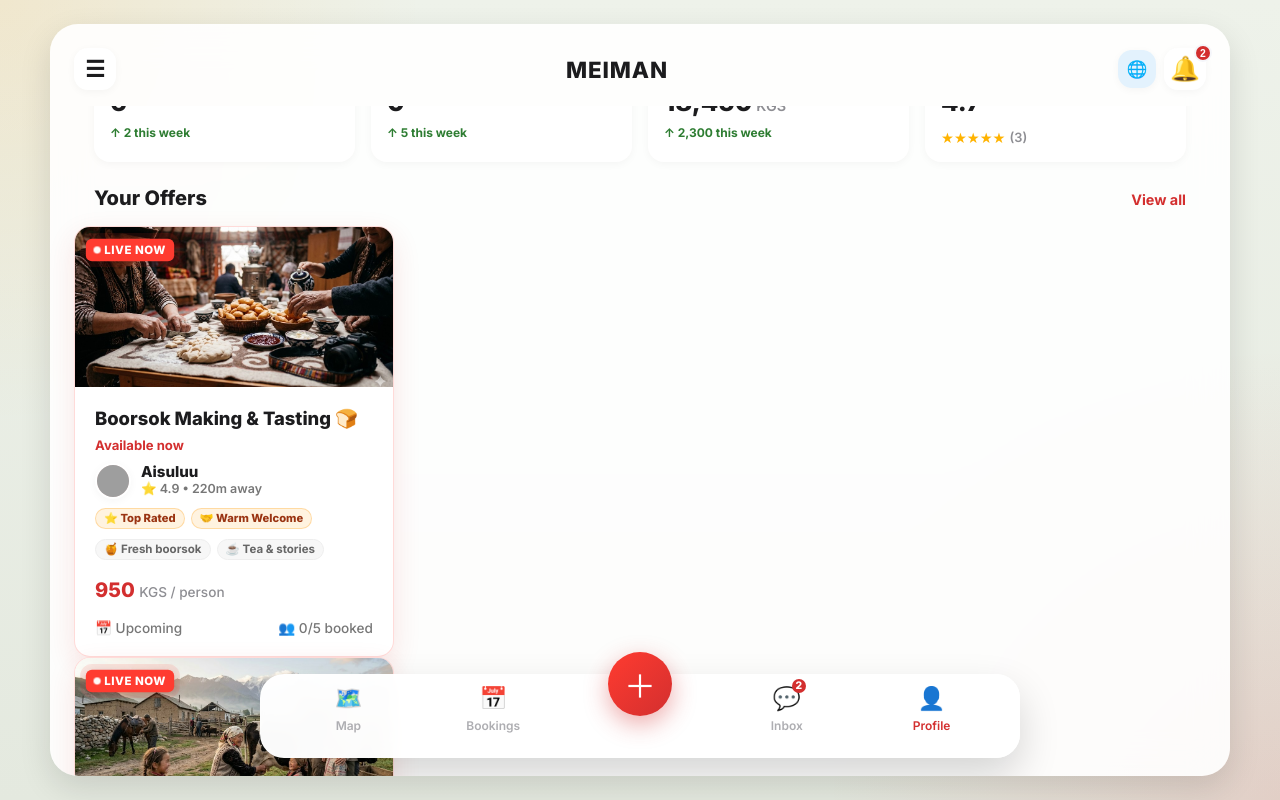
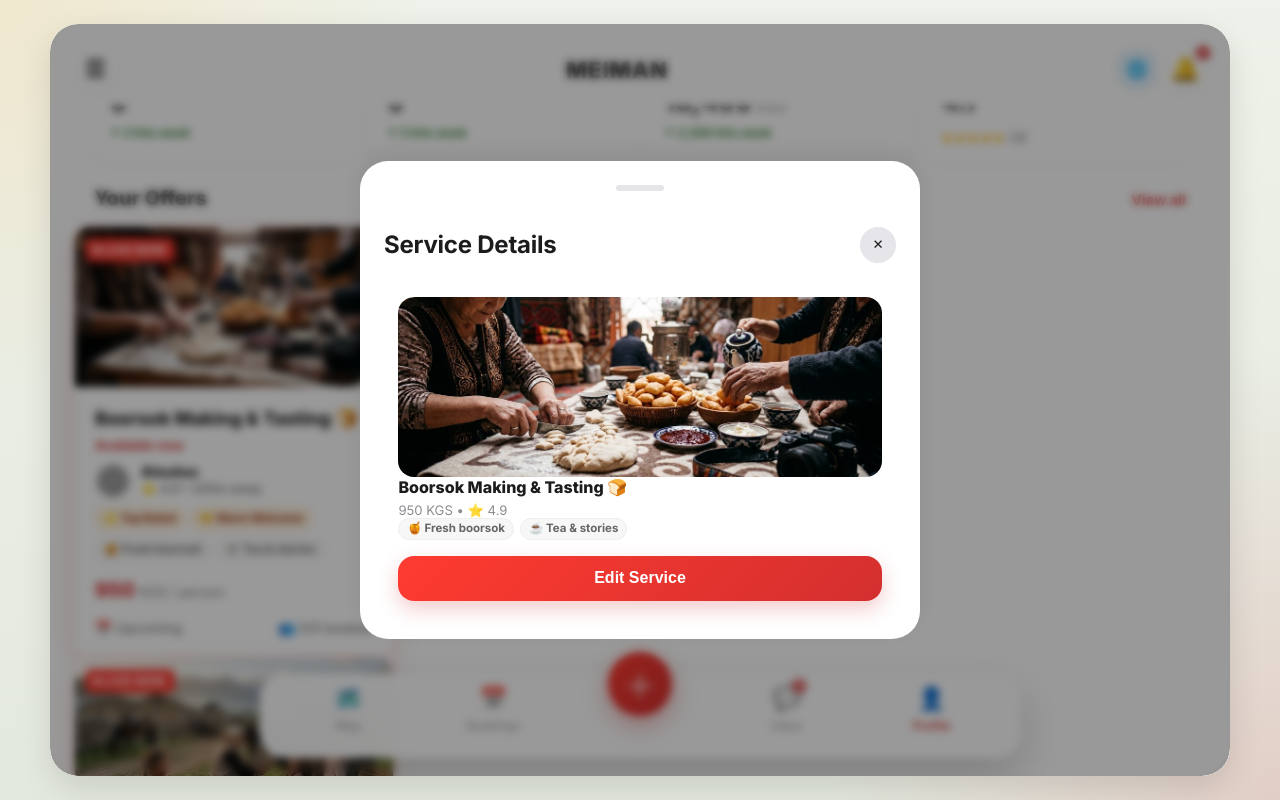
Before and after one commit to bryantfriend/mountianCafe, a plain HTML site: page Meyman/seller.html in a window 1280 px wide. Both pictures are taken after a click on the element 234 px from the left and 441 px from the top of the page. Drawn offline with Linux system fonts and the light colour scheme; grey boxes are pictures that could not be loaded.

Commit message:
Fix host desktop service modal

```diff
--- a/Meyman/seller.js
+++ b/Meyman/seller.js
@@ -719,6 +719,7 @@ function closeBadgesModal() {
 function openProviderServiceManager(serviceId, mode) {
     var state = loadState();
     var offer = serviceId ? findOfferById(state.offers || [], serviceId) : null;
+    var modal = document.getElementById("dummy-feature-modal");
 
     if (mode === "public") {
         alert("Public provider profile preview opened for demo.");
@@ -734,6 +735,7 @@ function openProviderServiceManager(serviceId, mode) {
     }
 
     var sheet = document.getElementById("dummy-feature-sheet");
+    modal.classList.add("service-detail-modal");
     sheet.innerHTML =
         '<div class="sheet-handle"></div>' +
         '<div style="display:flex; justify-content:space-between; align-items:center;">' +
@@ -747,6 +749,8 @@ function openProviderServiceManager(serviceId, mode) {
             '<div class="tag-row">' + (offer.tags ? '<span class="tag">' + offer.tags.join('</span><span class="tag">') + '</span>' : '') + '</div>' +
             '<button class="btn btn-primary" style="margin-top:1rem;" onclick="alert(\'Quick edit tools coming next.\')">' + (mode === "edit" ? "Fix This Service" : "Edit Service") + '</button>' +
         '</div>';
+    sheet.scrollTop = 0;
+    modal.classList.remove("hidden");
 }
 
 function replyToReview(reviewId) {
@@ -830,6 +834,11 @@ function refreshDashboard() {
                 '</div>';
 
             el.innerHTML = htmlString;
+            el.onclick = (function(id) {
+                return function() {
+                    openProviderServiceManager(id, "view");
+                };
+            })(offer.id);
             listContainer.appendChild(el);
         }
     }
@@ -950,6 +959,7 @@ function fulfillRequest(requestId) {
 function openDummyFeature(featureName) {
     var modal = document.getElementById("dummy-feature-modal");
     var sheet = document.getElementById("dummy-feature-sheet");
+    modal.classList.remove("service-detail-modal");
 
     // Update active state in bottom nav if applicable
     var navItems = document.querySelectorAll(".nav-item");
@@ -1019,7 +1029,9 @@ function openDummyFeature(featureName) {
 }
 
 function closeDummyFeature() {
-    document.getElementById("dummy-feature-modal").classList.add("hidden");
+    var modal = document.getElementById("dummy-feature-modal");
+    modal.classList.add("hidden");
+    modal.classList.remove("service-detail-modal");
 }
 
 // Boot application
--- a/Meyman/style.css
+++ b/Meyman/style.css
@@ -2299,6 +2299,7 @@ h3 { font-size: 1.1rem; font-weight: 600; }
     box-shadow: var(--shadow-sm);
     overflow: hidden;
     border: 1px solid rgba(0,0,0,0.03);
+    cursor: pointer;
 }
 
 .provider-service-thumb {
@@ -3059,6 +3060,10 @@ h3 { font-size: 1.1rem; font-weight: 600; }
 }
 
 @media (min-width: 900px) {
+    .modal-overlay {
+        justify-content: center;
+    }
+
     body.customer-app,
     body.seller-app {
         min-height: 100vh;
@@ -3151,12 +3156,22 @@ h3 { font-size: 1.1rem; font-weight: 600; }
         width: min(720px, calc(100vw - 64px));
         max-height: min(88vh, 840px);
         border-radius: 28px 28px 0 0;
-        left: 50%;
-        transform: translateX(-50%);
+        transform: translateY(0);
     }
 
     .modal-overlay.hidden .bottom-sheet {
-        transform: translateX(-50%) translateY(100%);
+        transform: translateY(100%);
+    }
+
+    .modal-overlay.service-detail-modal {
+        align-items: center;
+        padding: 24px;
+    }
+
+    .modal-overlay.service-detail-modal .bottom-sheet {
+        width: min(560px, calc(100vw - 96px));
+        max-height: min(82vh, 760px);
+        border-radius: 28px;
     }
 
     .create-offer-sheet {
```
Also changed, not shown: Meyman/index.html (+1 -1 lines).
